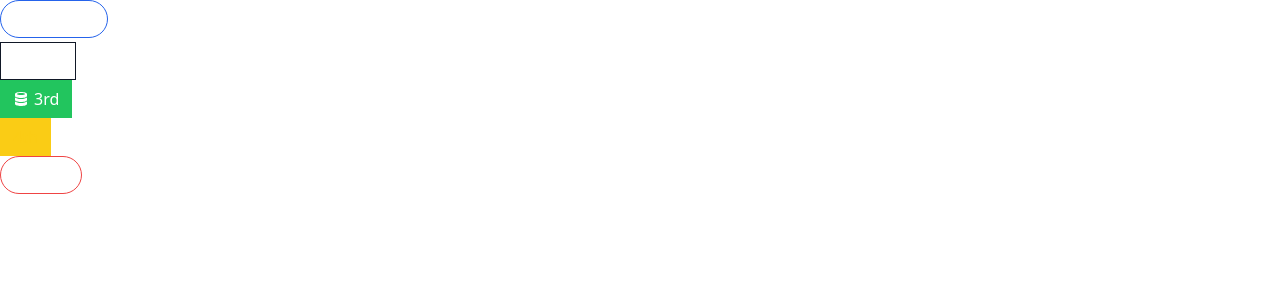
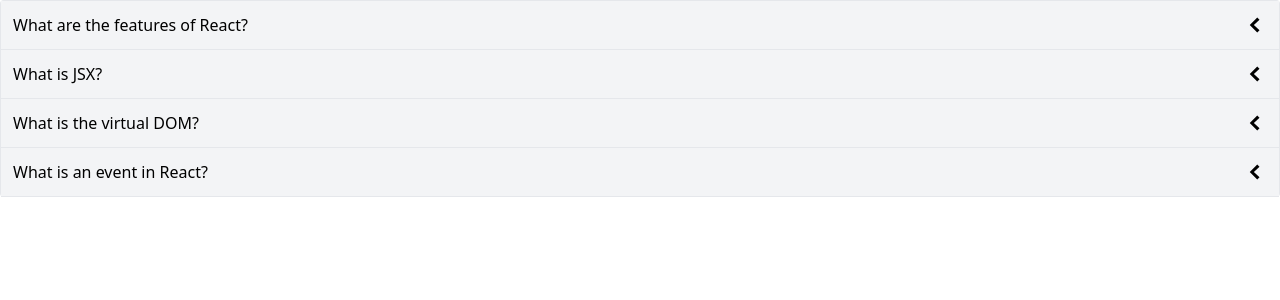
Before and after one commit to rushdy87/comps, a React (Create React App) app: page / in a window 1280 px wide. Shown: the top 300 px of the page. Built offline with nearby package versions, Linux system fonts and the light colour scheme.

Commit message:
Accordion Component, State Design Process and functinal version of setState

```diff
--- a/src/App.js
+++ b/src/App.js
@@ -1,39 +1,38 @@
-import { GoBell, GoCloudDownload, GoDatabase } from 'react-icons/go';
+import Accordion from './components/accordion/Accordion';
 
-import Button from './components/button/Button';
 const App = () => {
   return (
     <div>
-      <div>
-        <Button primary rounded outline className="mb-1">
-          <GoBell />
-          1st: first
-        </Button>
-      </div>
-      <div>
-        <Button secondary outline>
-          <GoCloudDownload />
-          2nd
-        </Button>
-      </div>
-      <div>
-        <Button success>
-          <GoDatabase />
-          3rd
-        </Button>
-      </div>
-      <div>
-        <Button warning outline>
-          4th
-        </Button>
-      </div>
-      <div>
-        <Button danger outline rounded>
-          ffffffIve
-        </Button>
-      </div>
+      <Accordion items={ITEMS} />
     </div>
   );
 };
 
 export default App;
+
+const ITEMS = [
+  {
+    id: 1,
+    lable: 'What are the features of React?',
+    content:
+      'JSX, Components, Virtual DOM, One-way data-binding, and High performance',
+  },
+  {
+    id: 2,
+    lable: 'What is JSX?',
+    content:
+      'JSX is a syntax extension of JavaScript. It is used with React to describe what the user interface should look like. By using JSX, we can write HTML structures in the same file that contains JavaScript code.',
+  },
+  {
+    id: 3,
+    lable: 'What is the virtual DOM?',
+    content:
+      'React keeps a lightweight representation of the real DOM in the memory, and that is known as the virtual DOM. When the state of an object changes, the virtual DOM changes only that object in the real DOM, rather than updating all the objects.',
+  },
+  {
+    id: 4,
+    lable: 'What is an event in React?',
+    content:
+      'An event is an action that a user or system may trigger, such as pressing a key, a mouse click, etc.',
+  },
+];
--- /dev/null
+++ b/src/components/accordion/Accordion.js
@@ -0,0 +1,39 @@
+import { useState } from 'react';
+import { GoChevronDown, GoChevronLeft } from 'react-icons/go';
+
+const Accordion = ({ items }) => {
+  const [expandedIndex, setExpandedIndex] = useState(-1);
+
+  const handleClick = (nextIndex) => {
+    // functinal version of setState use if new value depends on old
+    setExpandedIndex((currentExpandedIndex) =>
+      currentExpandedIndex === nextIndex ? -1 : nextIndex
+    );
+  };
+
+  const renderedItems = items.map((item, index) => {
+    const isExpanded = index === expandedIndex;
+    const icon = (
+      <span className="text-2xl">
+        {isExpanded ? <GoChevronDown /> : <GoChevronLeft />}
+      </span>
+    );
+
+    return (
+      <div key={item.id}>
+        <div
+          className="flex justify-between p-3 bg-gray-100 border-b items-center cursor-pointer"
+          onClick={() => handleClick(index)}
+        >
+          {item.lable}
+          {icon}
+        </div>
+        {isExpanded && <div className="border-b p-5">{item.content}</div>}
+      </div>
+    );
+  });
+
+  return <div className="border-x border-t rounded">{renderedItems}</div>;
+};
+
+export default Accordion;
--- /dev/null
+++ b/src/pages/button-page/ButtonPage.js
@@ -0,0 +1,39 @@
+import { GoBell, GoCloudDownload, GoDatabase } from 'react-icons/go';
+
+import Button from '../../components/button/Button';
+const ButtonPage = () => {
+  return (
+    <div>
+      <div>
+        <Button primary rounded outline className="mb-1">
+          <GoBell />
+          1st: first
+        </Button>
+      </div>
+      <div>
+        <Button secondary outline>
+          <GoCloudDownload />
+          2nd
+        </Button>
+      </div>
+      <div>
+        <Button success>
+          <GoDatabase />
+          3rd
+        </Button>
+      </div>
+      <div>
+        <Button warning outline>
+          4th
+        </Button>
+      </div>
+      <div>
+        <Button danger outline rounded>
+          ffffffIve
+        </Button>
+      </div>
+    </div>
+  );
+};
+
+export default ButtonPage;
```
Also changed, not shown: notes/State-Design-Process.txt (added), 1 other file (tests, documents, lock files or other folders).
